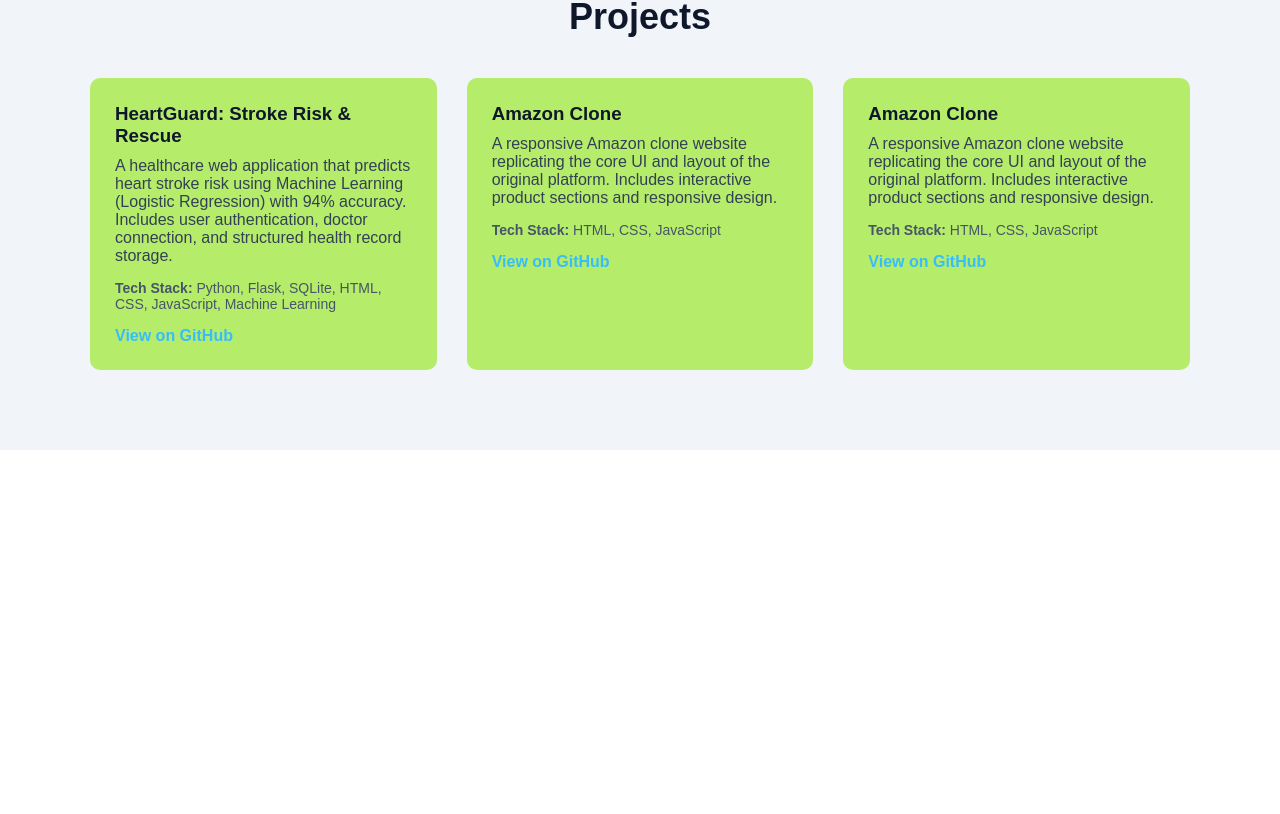
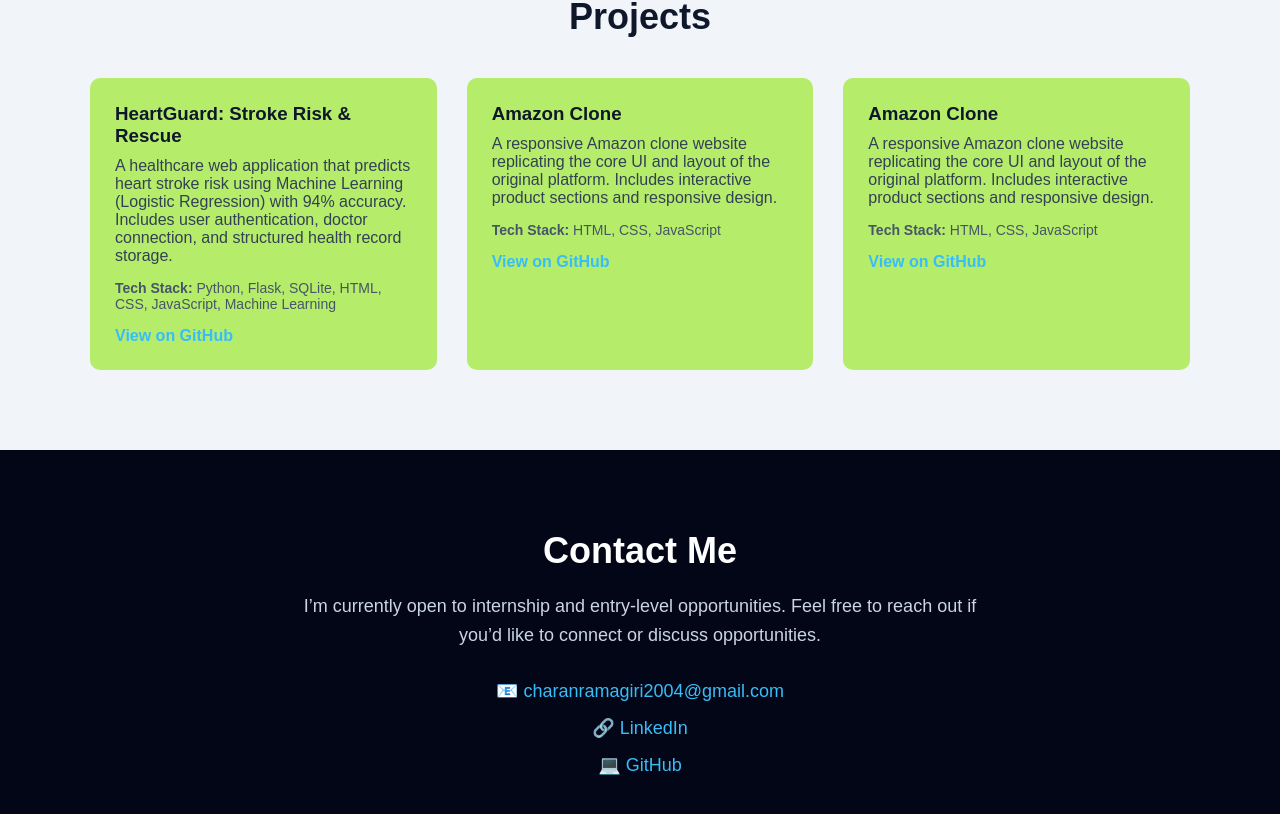
Before and after one commit to charanramagiri/portfolio, a React (Vite) app: page / in a window 1280 px wide. Shown: the part 1718-2532 px from the top of the page. Before the commit the page ends 2168 px from the top, so only its background shows below. Built offline with nearby package versions, Linux system fonts and the light colour scheme.

Commit message:
contact section implemented

```diff
--- a/src/App.jsx
+++ b/src/App.jsx
@@ -3,6 +3,7 @@
 import About from "./components/About/About"
 import Skills from "./components/Skills/Skills";
 import Projects from "./components/Projects/Projects"
+import Contact from "./components/Contact/Contact";
 
 function App() {
   return (
@@ -12,6 +13,7 @@
       <About />
       <Skills />
       <Projects />
+      <Contact />
     </div>
   );
 }
--- a/src/components/Contact/Contact.css
+++ b/src/components/Contact/Contact.css
@@ -0,0 +1,35 @@
+.contact {
+  padding: 80px 40px;
+  background-color: #020617;
+  color: white;
+  text-align: center;
+}
+
+.contact h2 {
+  font-size: 36px;
+  margin-bottom: 20px;
+}
+
+.contact p {
+  max-width: 700px;
+  margin: 0 auto 30px;
+  font-size: 18px;
+  line-height: 1.6;
+  color: #cbd5e1;
+}
+
+.contact-links {
+  display: flex;
+  flex-direction: column;
+  gap: 15px;
+}
+
+.contact-links a {
+  color: #38bdf8;
+  font-size: 18px;
+  text-decoration: none;
+}
+
+.contact-links a:hover {
+  text-decoration: underline;
+}
--- a/src/components/Contact/Contact.jsx
+++ b/src/components/Contact/Contact.jsx
@@ -0,0 +1,38 @@
+import "./Contact.css";
+
+function Contact() {
+  return (
+    <section className="contact" id="contact">
+      <h2>Contact Me</h2>
+
+      <p>
+        I’m currently open to internship and entry-level opportunities.
+        Feel free to reach out if you’d like to connect or discuss opportunities.
+      </p>
+
+      <div className="contact-links">
+        <a href="mailto:charanramagiri2004@gmail.com">
+          📧 charanramagiri2004@gmail.com
+        </a>
+
+        <a
+          href="https://www.linkedin.com/"
+          target="_blank"
+          rel="noopener noreferrer"
+        >
+          🔗 LinkedIn
+        </a>
+
+        <a
+          href="https://github.com/"
+          target="_blank"
+          rel="noopener noreferrer"
+        >
+          💻 GitHub
+        </a>
+      </div>
+    </section>
+  );
+}
+
+export default Contact;
```
